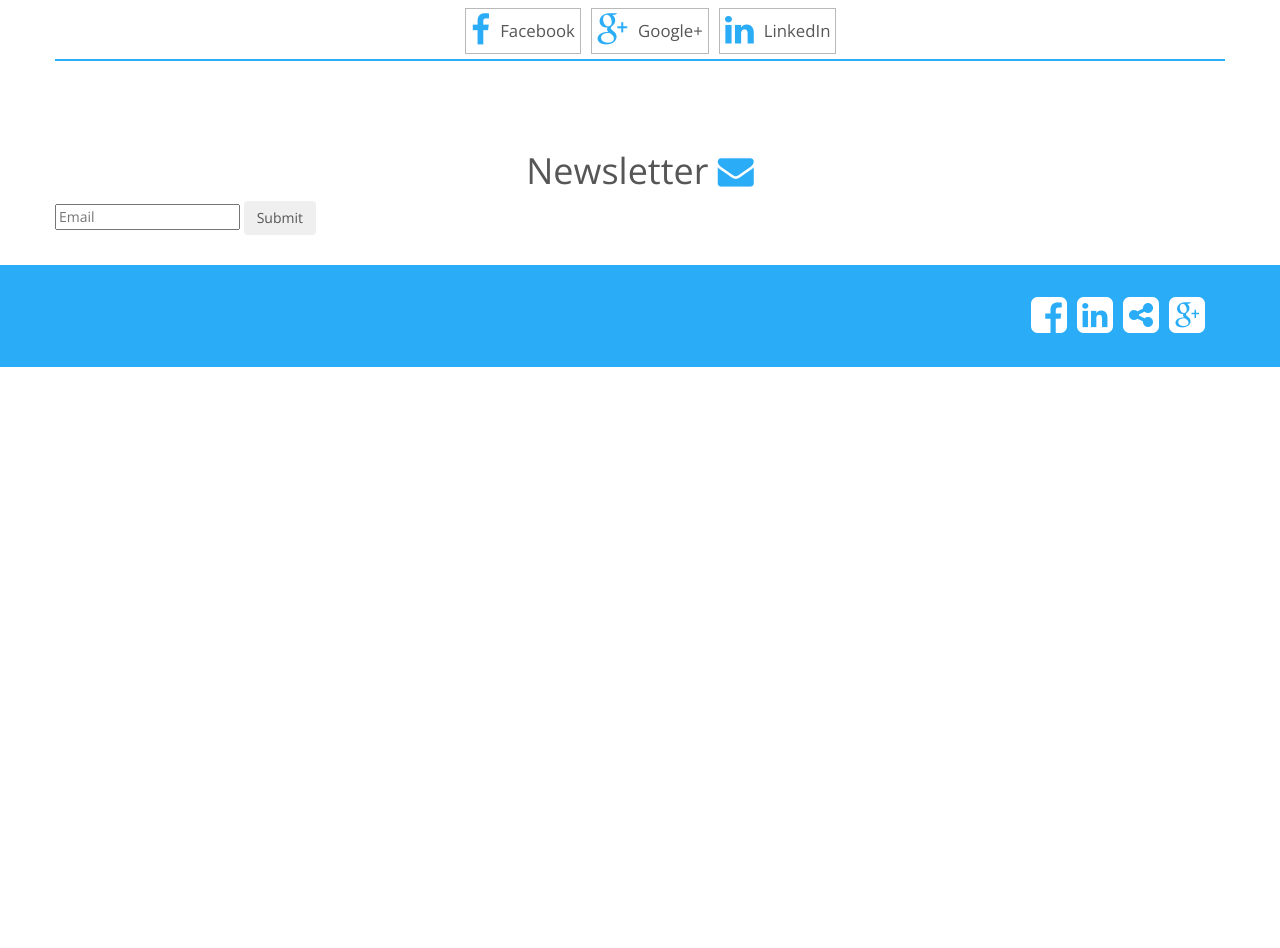
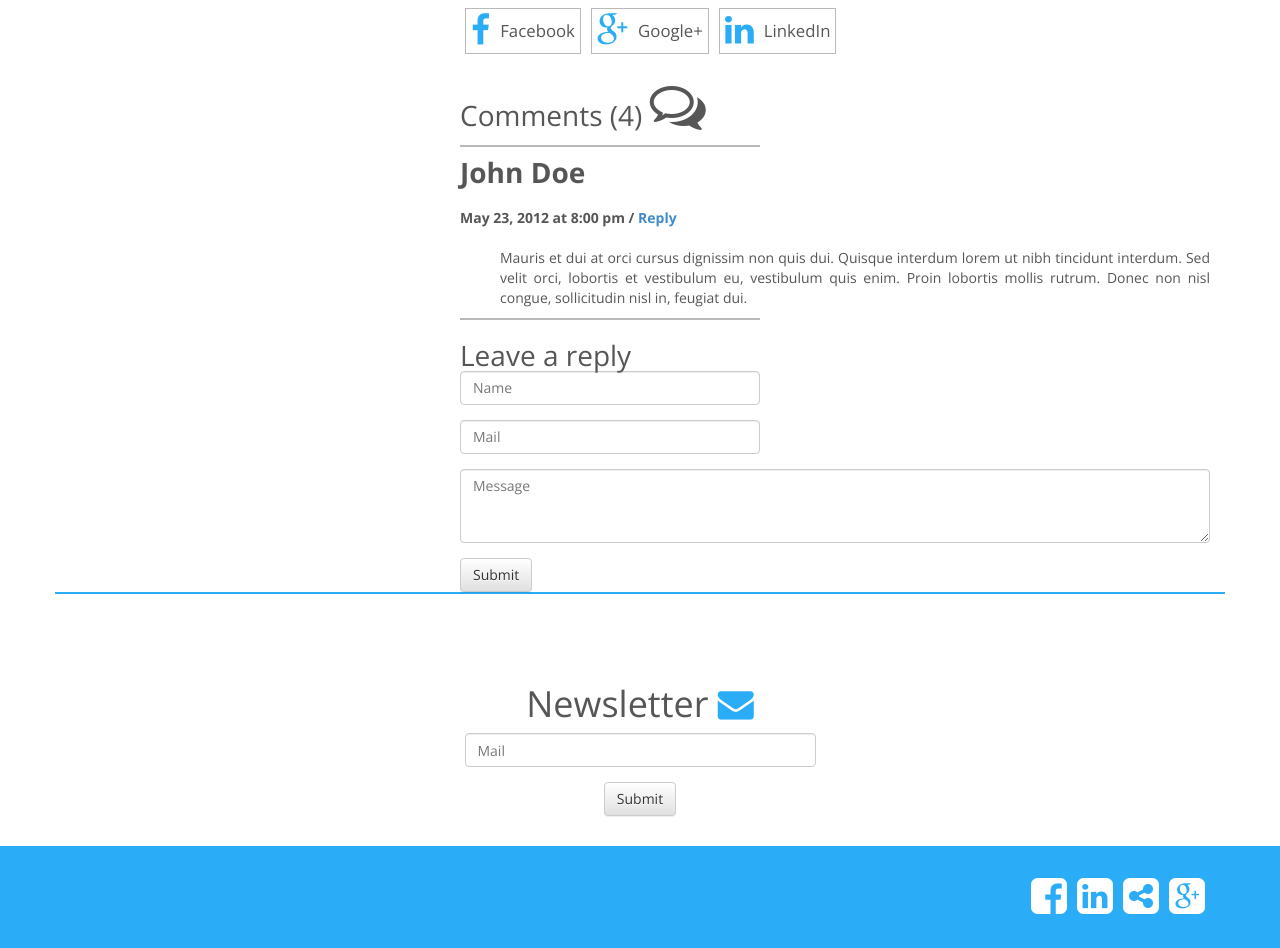
Before and after one commit to stolarczykt/company-page-template, a website: page post.html in a window 1280 px wide. Shown: the part 1247-2195 px from the top of the page. Before the commit the page ends 1614 px from the top, so only its background shows below. Drawn offline with nearby package versions, Linux system fonts and the light colour scheme; files that its build step writes are made by us from their sources.

Commit message:
post page structure

```diff
--- a/less/styles.less
+++ b/less/styles.less
@@ -471,3 +471,11 @@ footer i:hover {
   text-decoration: none;
   color: @mainColor;
 }
+
+.post hr {
+  width: 40%;
+  margin: 10px 0;
+  height: 2px;
+  background-color:#b9b9b9;
+  border: 0 none;
+}
--- a/post.html
+++ b/post.html
@@ -114,14 +114,41 @@
 						</a>
 					</div>
 				</div>
+
+				<h1 style="margin-top: 20px; margin-bottom: 0;">Comments (4) <i class="fa fa-2x fa-comments-o"></i></h1>
+				<hr/>
+				<h1 style="font-weight: bold;">John Doe</h1>
+				<strong>May 23, 2012 at 8:00 pm / <a href="#">Reply</a></strong>
+				<p style="padding-left: 40px; font-size: 1em;">
+					Mauris et dui at orci cursus dignissim non quis dui. Quisque interdum lorem ut nibh tincidunt
+					interdum. Sed velit orci, lobortis et vestibulum eu, vestibulum quis enim. Proin lobortis
+					mollis rutrum. Donec non nisl congue, sollicitudin nisl in, feugiat dui.
+				</p>
+				<hr/>
+				<h1 style="margin-top: 20px; margin-bottom: 0;">Leave a reply</h1>
+				<form>
+					<div class="form-group">
+						<input type="text" class="form-control" placeholder="Name" style="width: 40%;">
+					</div>
+					<div class="form-group">
+						<input type="email" class="form-control" placeholder="Mail" style="width: 40%;">
+					</div>
+					<div class="form-group">
+						<textarea class="form-control" rows="3" placeholder="Message"></textarea>
+					</div>
+
+					<button type="submit" class="btn btn-default">Submit</button>
+				</form>
 			</div>
 		</div>
 		<div class="row newsletter">
 			<h1>Newsletter <i class="fa fa-envelope"></i></h1>
 
-			<form action="" class="form-inline">
-				<input type="text" placeholder="Email"/>
-				<input type="submit" class="btn"/>
+			<form style="text-align: center;">
+				<div class="form-group">
+					<input type="email" class="form-control" placeholder="Mail" style="width: 30%; margin: auto;">
+				</div>
+				<button type="submit" class="btn btn-default">Submit</button>
 			</form>
 		</div>
 	</div>
```
